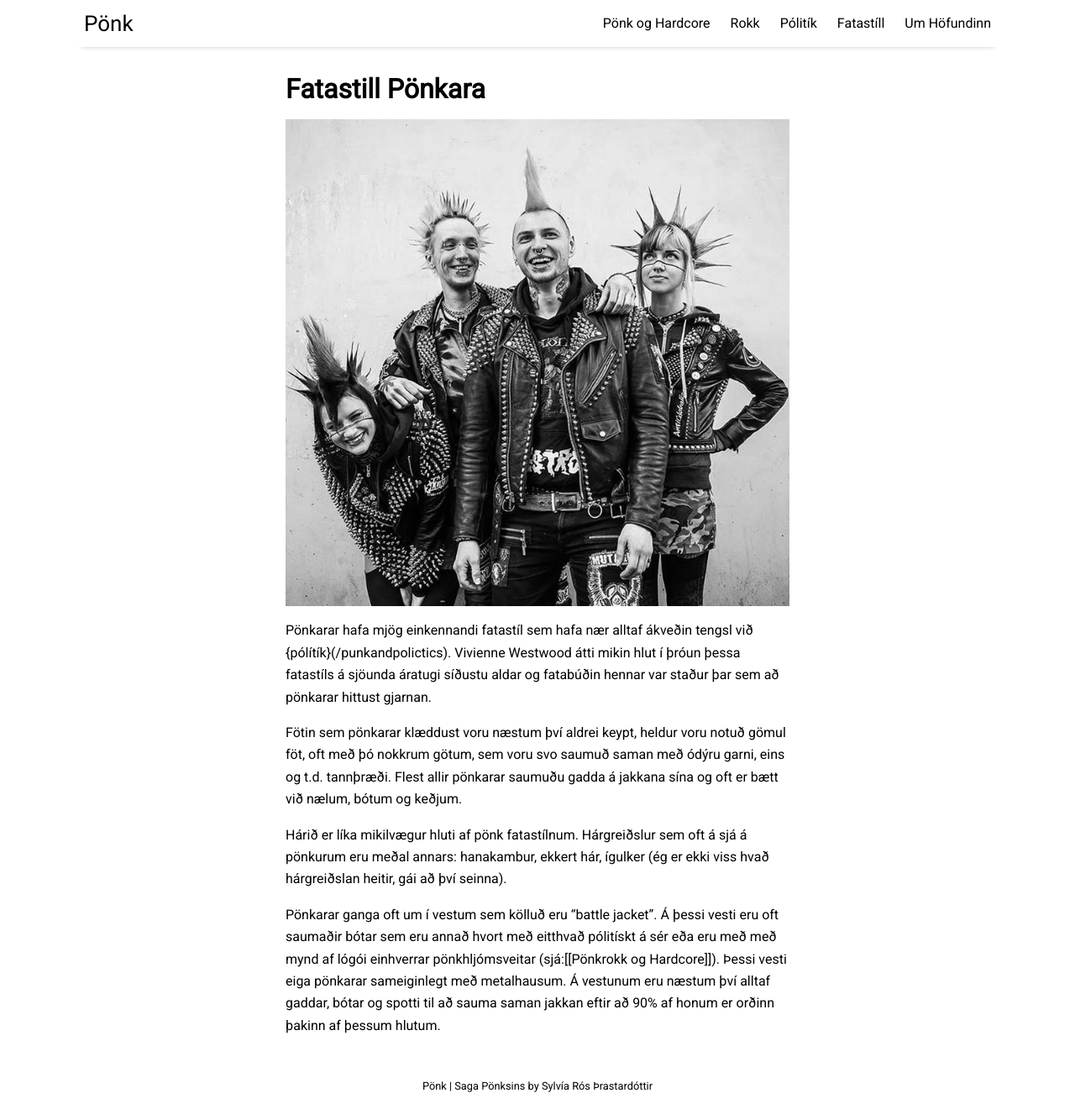
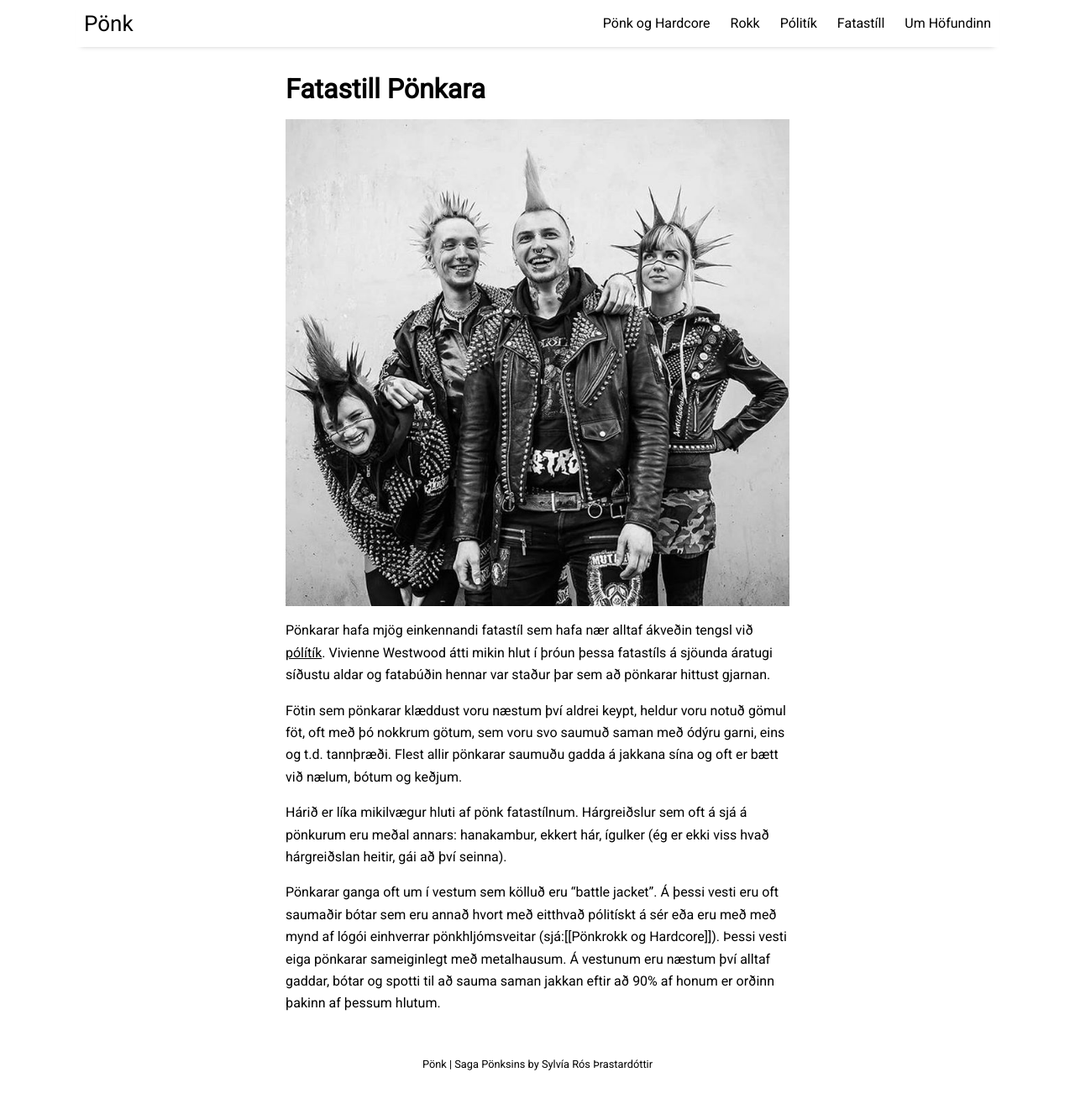
Before and after one commit to LeafDousedInGasoline/LeafDousedInGasoline.github.io, a Jekyll site: the page built from pages/Fatastíll pönkara.md, in a window 1280 px wide and 1327 px high. Shown: the whole window at 84% size. Built offline with Jekyll 4.4.1, drawn with Linux system fonts in a browser that asks for light colours; nearby versions of some CDN libraries.

Commit message:
Laga hlekki (auðvaldsins)

```diff
--- a/pages/Fatastíll pönkara.md
+++ b/pages/Fatastíll pönkara.md
@@ -6,7 +6,7 @@ permalink: /punkandclothing
 ![Pasted image 20240531112238.png](/assets/img/Pasted%20image%2020240531112238.png)
 
 
-Pönkarar hafa mjög einkennandi fatastíl sem hafa nær alltaf ákveðin tengsl við {pólítík}(/punkandpolictics). Vivienne Westwood átti mikin hlut í þróun þessa fatastíls á sjöunda áratugi síðustu aldar og fatabúðin hennar var staður þar sem að pönkarar hittust gjarnan.
+Pönkarar hafa mjög einkennandi fatastíl sem hafa nær alltaf ákveðin tengsl við [pólítík](/punkandpolictics). Vivienne Westwood átti mikin hlut í þróun þessa fatastíls á sjöunda áratugi síðustu aldar og fatabúðin hennar var staður þar sem að pönkarar hittust gjarnan.
 
 Fötin sem pönkarar klæddust voru næstum því aldrei keypt, heldur voru notuð gömul föt, oft með þó nokkrum götum, sem voru svo saumuð saman með ódýru garni, eins og t.d. tannþræði. Flest allir pönkarar saumuðu gadda á jakkana sína og oft er bætt við nælum, bótum og keðjum.
 
```
